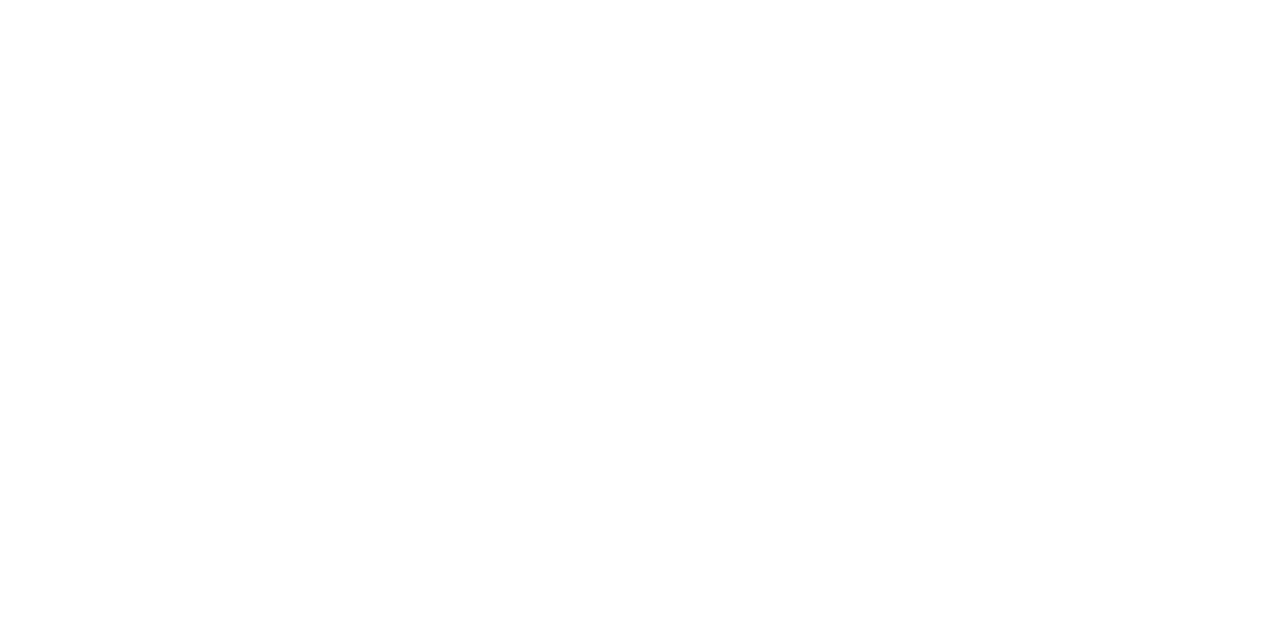
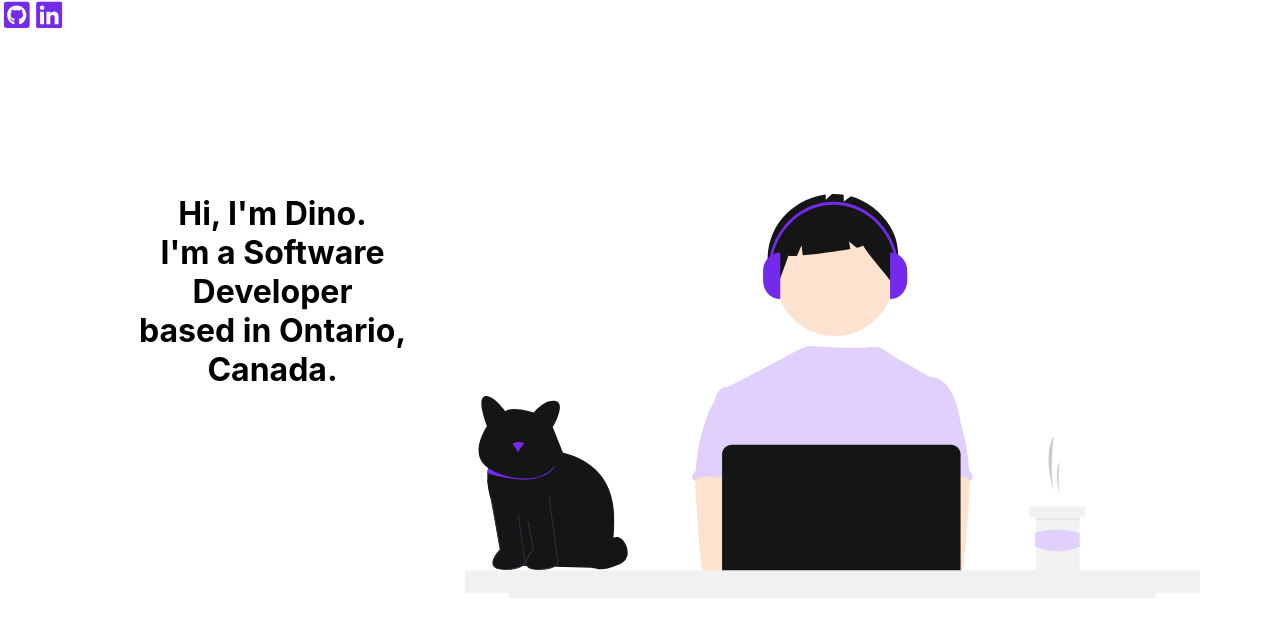
Before and after one commit to DinoPranjic/my-portfolio, a React (Create React App) app: page / in a window 1280 px wide. Shown: the top 636 px of the page. Built offline with nearby package versions, Linux system fonts and the light colour scheme; the HTML template or start-up script is replaced by a standard one.

Commit message:
Add Wrapper component

```diff
--- a/src/App.tsx
+++ b/src/App.tsx
@@ -1,10 +1,11 @@
 import React from 'react';
 import './App.css';
+import Header from './components/Header';
 
 function App() {
   return (
     <div className="App">
-
+      <Header />
     </div>
   );
 }
--- a/src/assets/index.ts
+++ b/src/assets/index.ts
@@ -1,7 +1,9 @@
 import { ReactComponent as GithubIcon } from './githubIcon.svg';
 import { ReactComponent as LinkedInIcon } from './linkedinIcon.svg';
+import { ReactComponent as LaptopAndCat } from './laptopandcat.svg';
 
 export {
   GithubIcon,
-  LinkedInIcon
+  LinkedInIcon,
+  LaptopAndCat
 };
--- a/src/components/Header.tsx
+++ b/src/components/Header.tsx
@@ -1,6 +1,104 @@
+import styled from "styled-components";
+
+import Wrapper from './Wrapper';
+
+import { GithubIcon, LinkedInIcon, LaptopAndCat} from "../assets"
+
+const SocialsContainer = styled.div`
+  display: flex;
+  justify-content: flex-start;
+  align-items: center;
+  svg {
+    height: 30px;
+    width: 30px;
+    margin-left: 2px;
+  }
+`
+
+const Nav = styled.div`
+  display: flex;
+  justify-content: space-between;
+  align-items: center;
+`
+
+const Line = styled.span`
+  display: block;
+  width: 100%;
+  max-width: calc(100vw - 50px);
+`
+
+const IntroText = styled.h1`
+  display: flex;
+  justify-content: flex-start;
+  flex-direction: column;
+  margin-top: 20vh;
+
+`
+
+const IntroContainer = styled.div`
+  display: flex;
+  justify-content: space-between;
+
+`
+
+const ImageContainer = styled.div`
+  display: flex;
+  align-items: flex-end;
+  margin-top: 20vh;
+
+`
+
+const socials = [
+  {
+    svg: <GithubIcon />,
+    url: 'https://github.com/DinoPranjic'
+  },
+  {
+    svg: <LinkedInIcon />,
+    url: 'https://www.linkedin.com/in/dinopranjic1992'
+  }
+];
+
+const intro = [
+  <Line>Hi, I'm Dino.</Line>,
+  <Line>I'm a Software Developer</Line>,
+  <Line>based in Ontario, Canada.</Line>
+]
+
+const Socials = () => {
+  return(
+    <SocialsContainer>
+      {socials.map((icon) => (
+        <a href={icon.url} target='_blank'>
+          {icon.svg}
+        </a>
+      ))}
+    </SocialsContainer>
+  )
+}
+
 const Header = () => {
+
+
   return(
     <>
+    <Nav>
+    <Socials />
+    </Nav>
+
+    <Wrapper>
+      <IntroContainer>
+      <IntroText>
+        {intro.map((line) => line)}
+      </IntroText>
+      <ImageContainer>
+      <LaptopAndCat />
+      </ImageContainer>
+
+      </IntroContainer>
+    </Wrapper>
     </>
   )
 }
+
+export default Header;
--- a/src/components/Wrapper.tsx
+++ b/src/components/Wrapper.tsx
@@ -1,6 +1,19 @@
-const Wrapper = () => {
+import { ReactComponentElement, ReactNode } from "react";
+import styled from "styled-components";
+
+const WrapperContainer = styled.div`
+  padding-left: 80px;
+  padding-right: 80px;
+  margin: 0 auto;
+
+`
+
+const Wrapper = ({ children }: {children: ReactNode}) => {
   return(
-    <>
-    </>
+    <WrapperContainer>
+      {children}
+    </WrapperContainer>
   )
 }
+
+export default Wrapper;
```
Also changed, not shown: src/assets/laptopandcat.svg (added).
